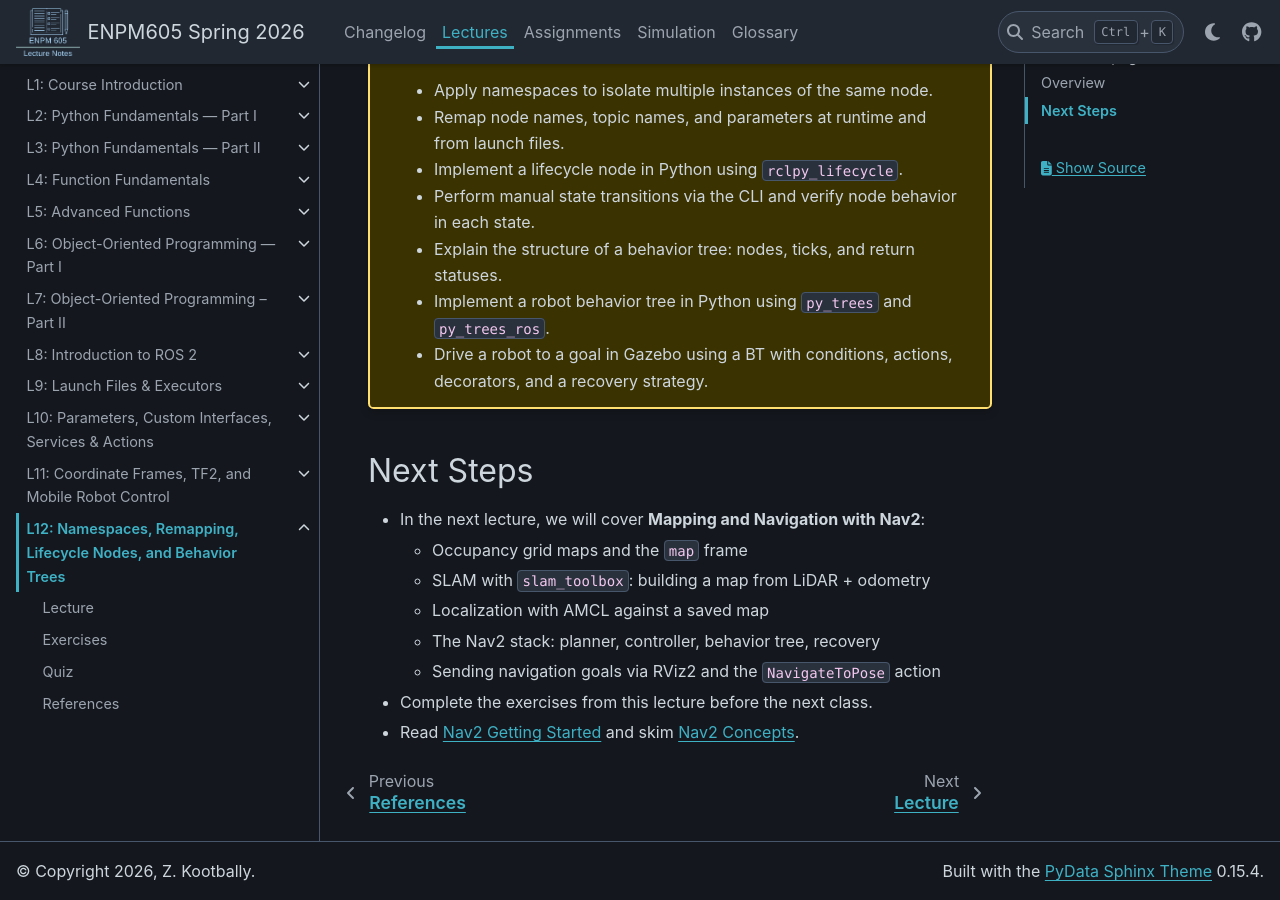
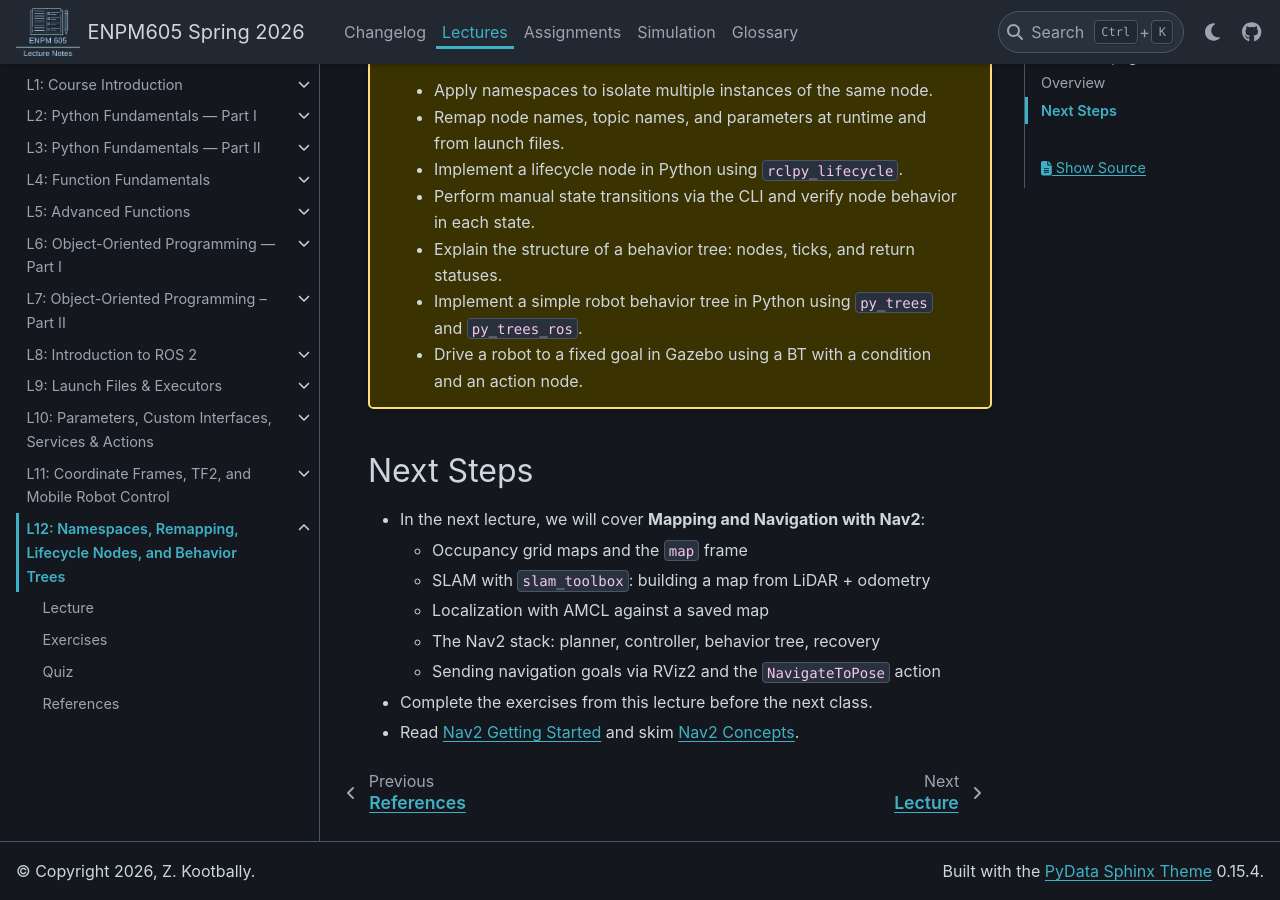
Before and after one commit to zeidk/enpm605-spring-2026-docs, a Sphinx documentation site: the page built from docs/source/lectures/lecture12/l12_index.rst, in a window 1280 px wide and 900 px high, scrolled down 715 px. Built offline with Sphinx 7.4.7 and the PyData theme 0.15.4, drawn with Linux system fonts in a browser that asks for light colours.

Commit message:
Updated lecture notes for L12

```diff
--- a/docs/source/lectures/lecture12/l12_index.rst
+++ b/docs/source/lectures/lecture12/l12_index.rst
@@ -33,10 +33,10 @@ examples use the ``namespace_demo``, ``remapping_demo``,
      behavior in each state.
    - Explain the structure of a behavior tree: nodes, ticks, and return
      statuses.
-   - Implement a robot behavior tree in Python using ``py_trees`` and
-     ``py_trees_ros``.
-   - Drive a robot to a goal in Gazebo using a BT with conditions,
-     actions, decorators, and a recovery strategy.
+   - Implement a simple robot behavior tree in Python using
+     ``py_trees`` and ``py_trees_ros``.
+   - Drive a robot to a fixed goal in Gazebo using a BT with a
+     condition and an action node.
 
 
 .. toctree::
```
Also changed, not shown: docs/source/lectures/lecture12/l12_lecture.rst (+49 -11 lines).
